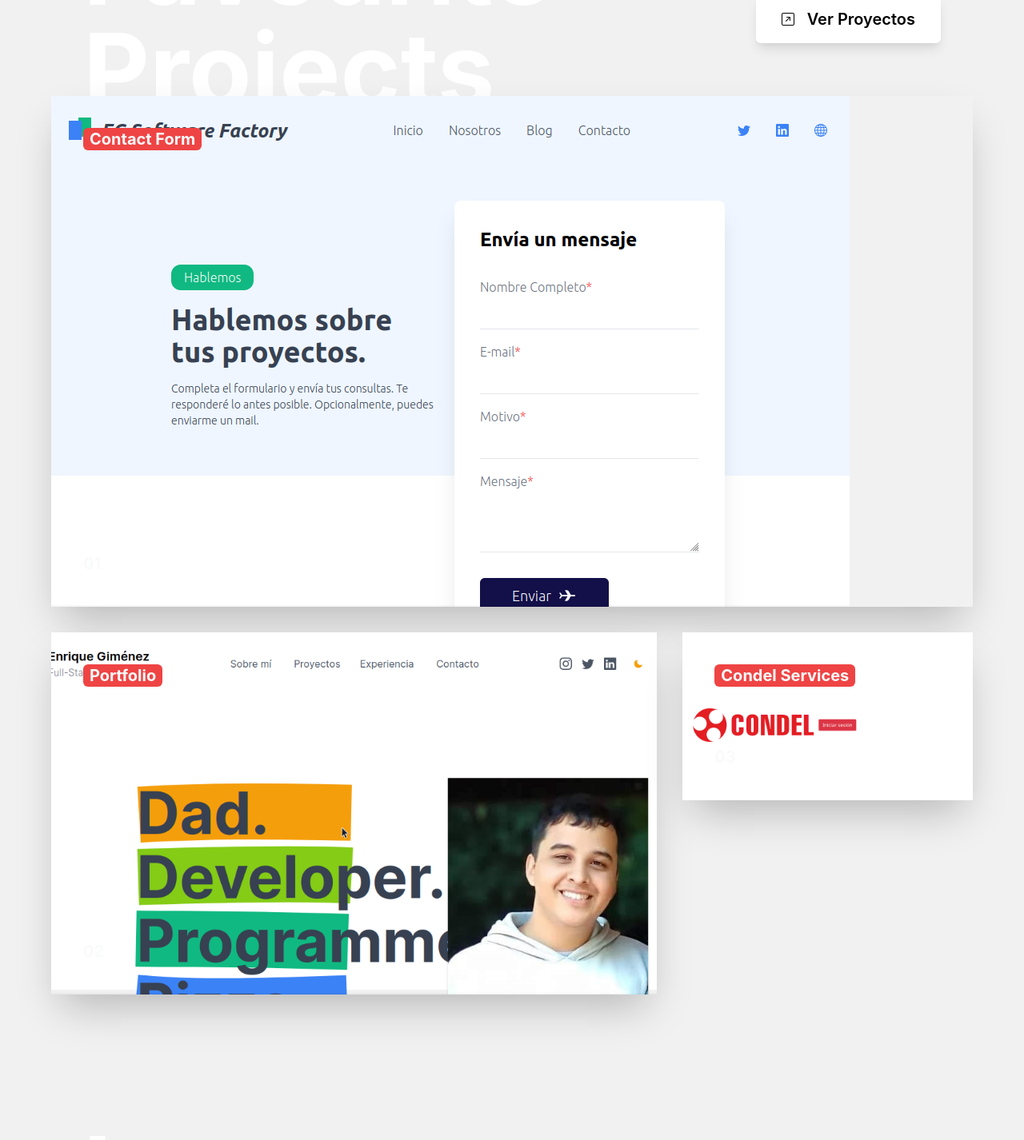
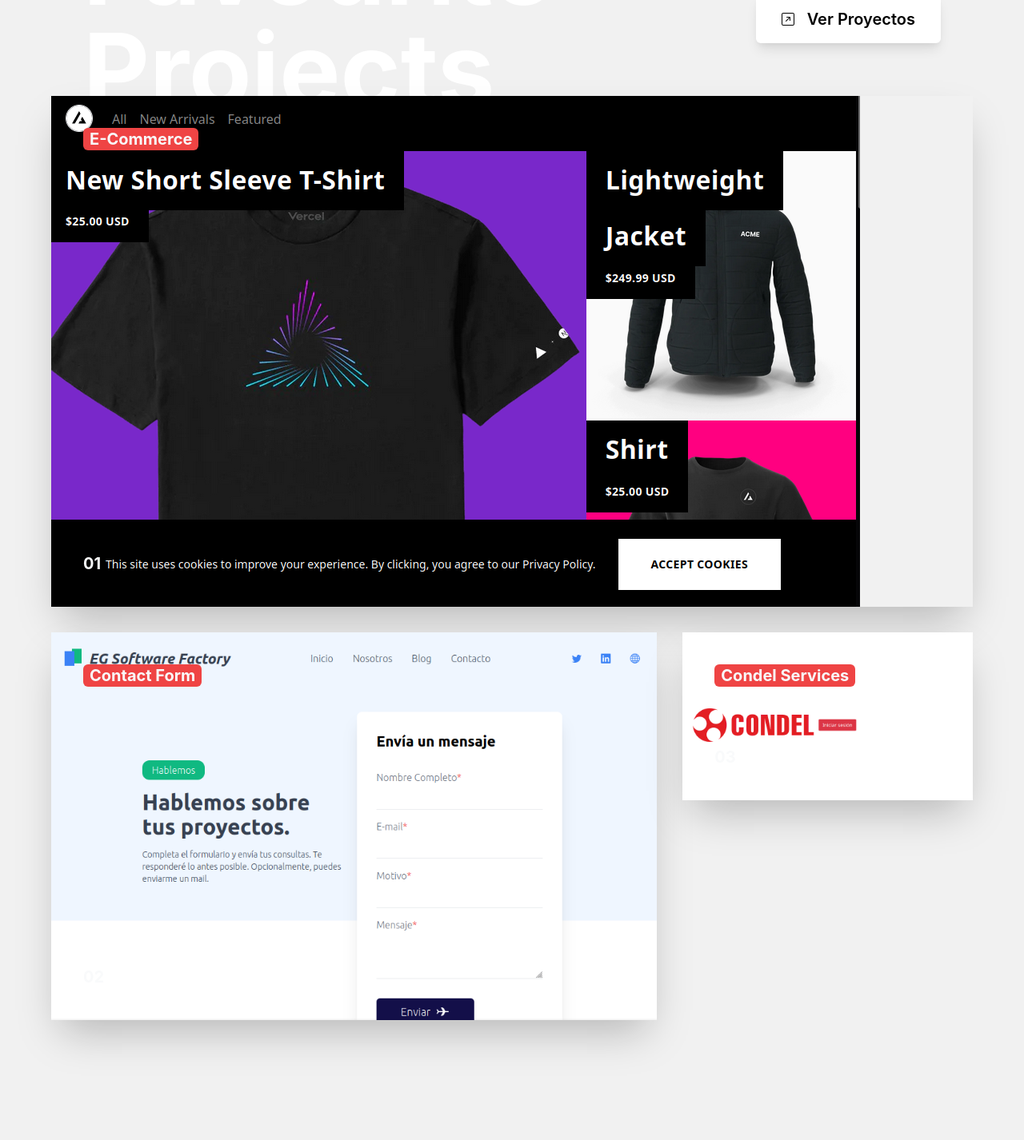
Before and after one commit to codesjedi/portfolio, a Next.js app: page / in a window 1280 px wide. Shown: the part 900-2326 px from the top of the page at 80% size. Built offline with nearby package versions, Linux system fonts and the light colour scheme; no server answers.

Commit message:
added ecommerce project

```diff
--- a/components/FavouriteProjects.js
+++ b/components/FavouriteProjects.js
@@ -35,17 +35,17 @@ export default function FavouriteProjects() {
         <div className="grid md:grid-cols-3 gap-8 lg:-mt-8 pb-40">
           {/* Single card */}
           <a
-            href="https://contact-egsoftwarefactory.vercel.app"
+            href="https://commerce-eg.vercel.app"
             className="w-full block col-span-3 shadow-2xl"
           >
             <div className="relative overflow-hidden">
               <img
-                src="/contact-eg.png"
-                alt="Contact Form"
+                src="/commerce.png"
+                alt="E-commerce"
                 className="transform hover:scale-125 transition duration-2000 ease-out"
               />
               <h1 className="absolute top-10 left-10 text-gray-50 font-bold text-xl bg-red-500 rounded-md px-2">
-                Contact Form
+                E-Commerce
               </h1>
               <h1 className="absolute bottom-10 left-10 text-gray-50 font-bold text-xl">
                 01
@@ -54,18 +54,18 @@ export default function FavouriteProjects() {
           </a>
           {/* Single card */}
           <a
-            href="https://egsoftwarefactory.online"
+            href="https://contact-eg.vercel.app"
             className="w-full block col-span-3  sm:col-span-2 shadow-2xl"
           >
             <div className="relative overflow-hidden">
               {/* <div className="overlay absolute inset-0 bg-black bg-opacity-70 z-10"></div> */}
               <img
-                src="/portfolio.png"
-                alt="EG Software Factory Portfolio"
+                src="/contact-eg.png"
+                alt="EG Software Factory Contact Page"
                 className="transform hover:scale-125 transition duration-2000 ease-out"
               />
               <h1 className="absolute top-10 left-10 text-gray-50 font-bold text-xl bg-red-500 rounded-md px-2">
-                Portfolio
+                Contact Form
               </h1>
               <h1 className="absolute bottom-10 left-10 text-gray-50 font-bold text-xl">
                 02
--- a/components/Projects.js
+++ b/components/Projects.js
@@ -18,6 +18,7 @@ export default function Projects() {
               link={proj.link}
               imgUrl={proj.imgUrl}
               number={`${idx + 1}`}
+              key={idx}
             />
           ))}
         </div>
--- a/constants/data.js
+++ b/constants/data.js
@@ -7,6 +7,11 @@ const userData = {
   phone: "+595 991 297 525",
   address: "Asunción - Paraguay.",
   projects: [
+    {
+      title: "E-commerce",
+      link: "https://commerce-eg.vercel.app",
+      imgUrl: "/commerce.png",
+    },
     {
       title: "Contact",
       link: "https://contact-egsoftwarefactory.vercel.app",
```
Also changed, not shown: public/commerce.png (added).
